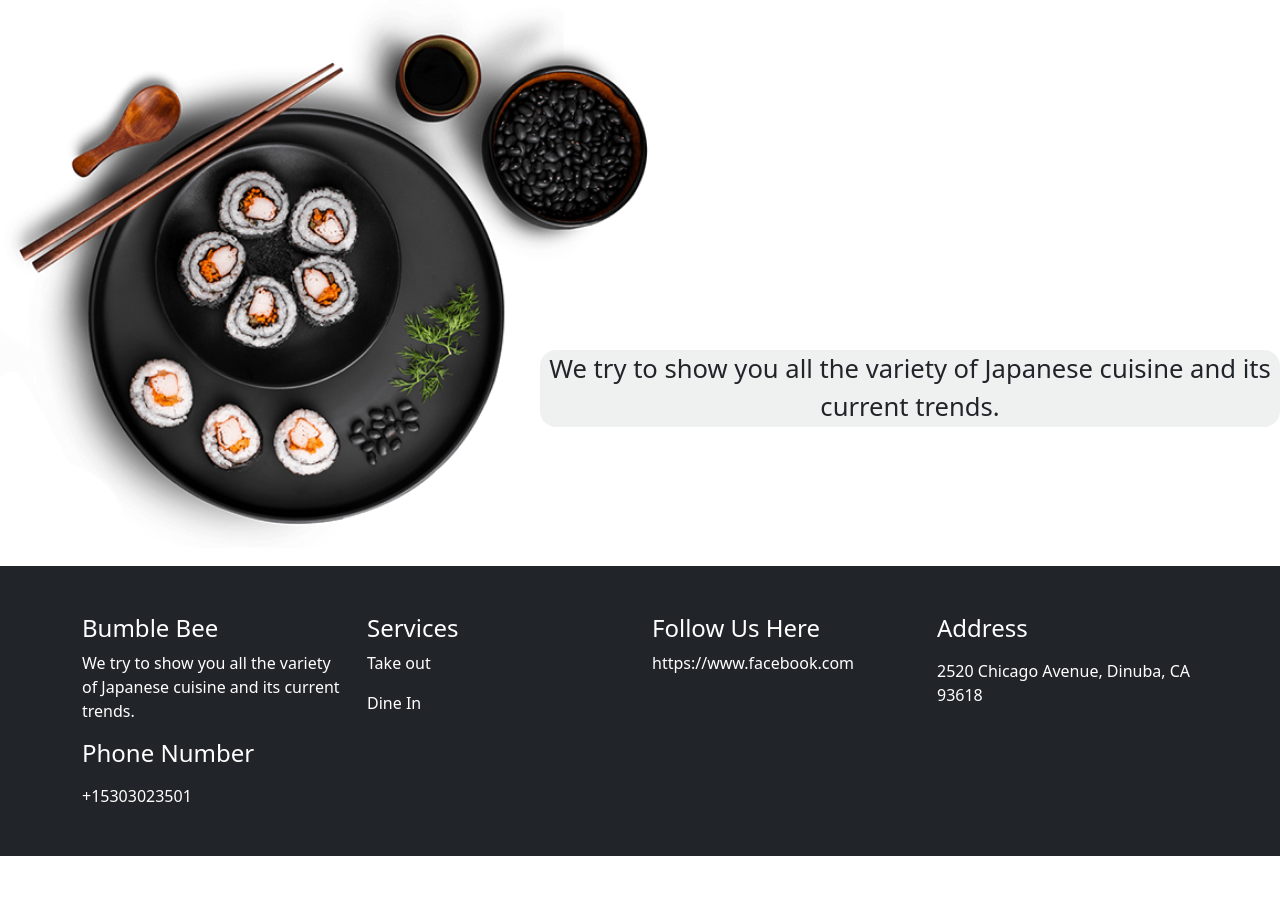
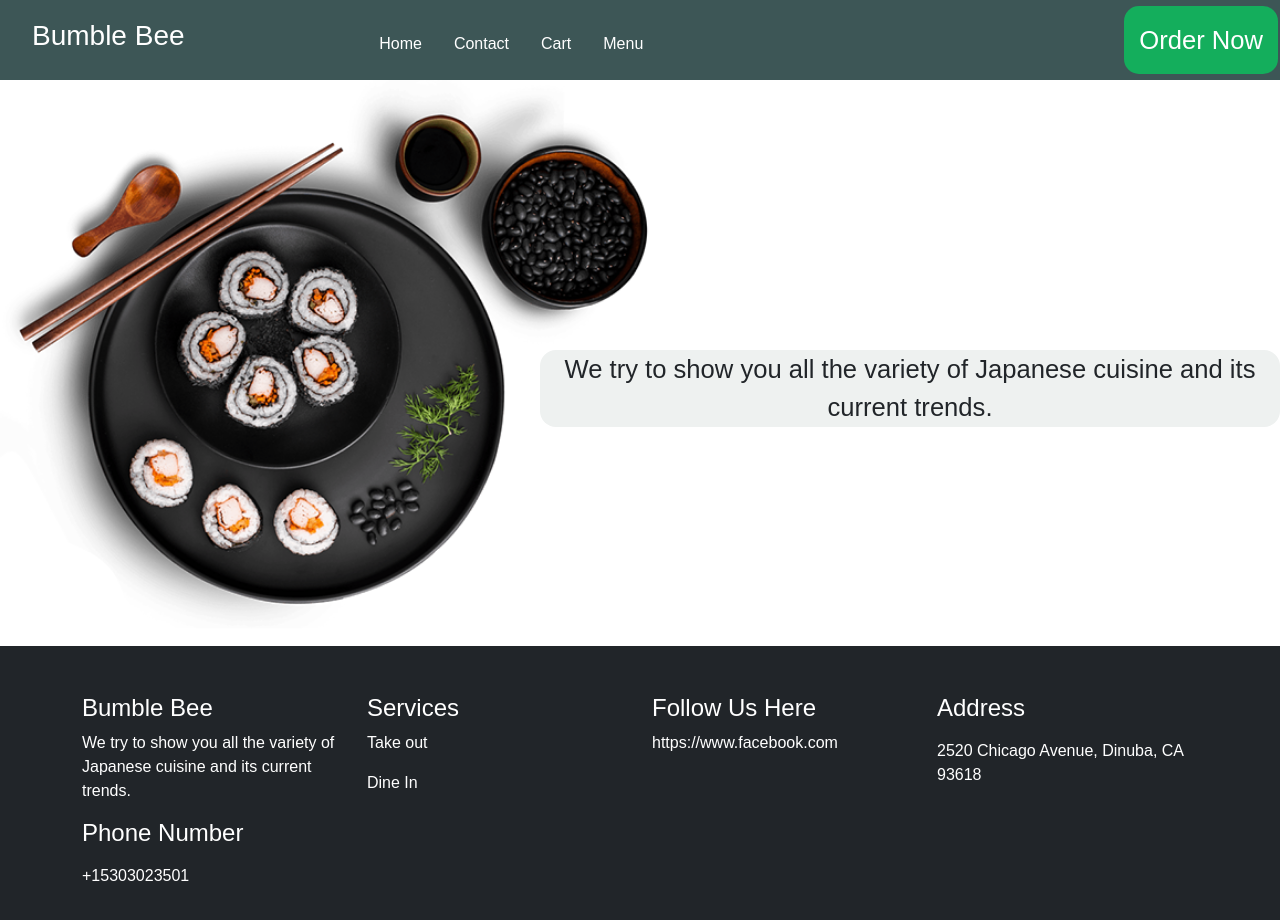
Before and after one commit to mmalik36/food-delivery-website, a React (Create React App) app: page / in a window 1280 px wide. Shown: the top 920 px of the page. Before the commit the page ends 856 px from the top, so only its background shows below. Built offline with nearby package versions, Linux system fonts and the light colour scheme; a web font is replaced by a local one.

Commit message:
Add files via upload

```diff
--- a/src/App.js
+++ b/src/App.js
@@ -10,21 +10,22 @@ import Cart from "./pages/Cart";
 import Contact from "./pages/Contact";
 import Menu from "./pages/Menu";
 import Footer from "./component/Footer";
+import Navbar from "./component/Navbar";
 
 function App() {
   return (
-    <div>
+      <div>
+      <Navbar/>
     <BrowserRouter>
       <Routes>
           <Route index element={<Home />} />
           <Route path="/cart" element={<Cart />} />
           <Route path="/contact" element={<Contact />} />
           <Route path="/menu" element={<Menu />} />
-
       </Routes>
     </BrowserRouter>
-<Footer/>
-    </div>
+      <Footer/>
+      </div>
   );
 
 }
```
